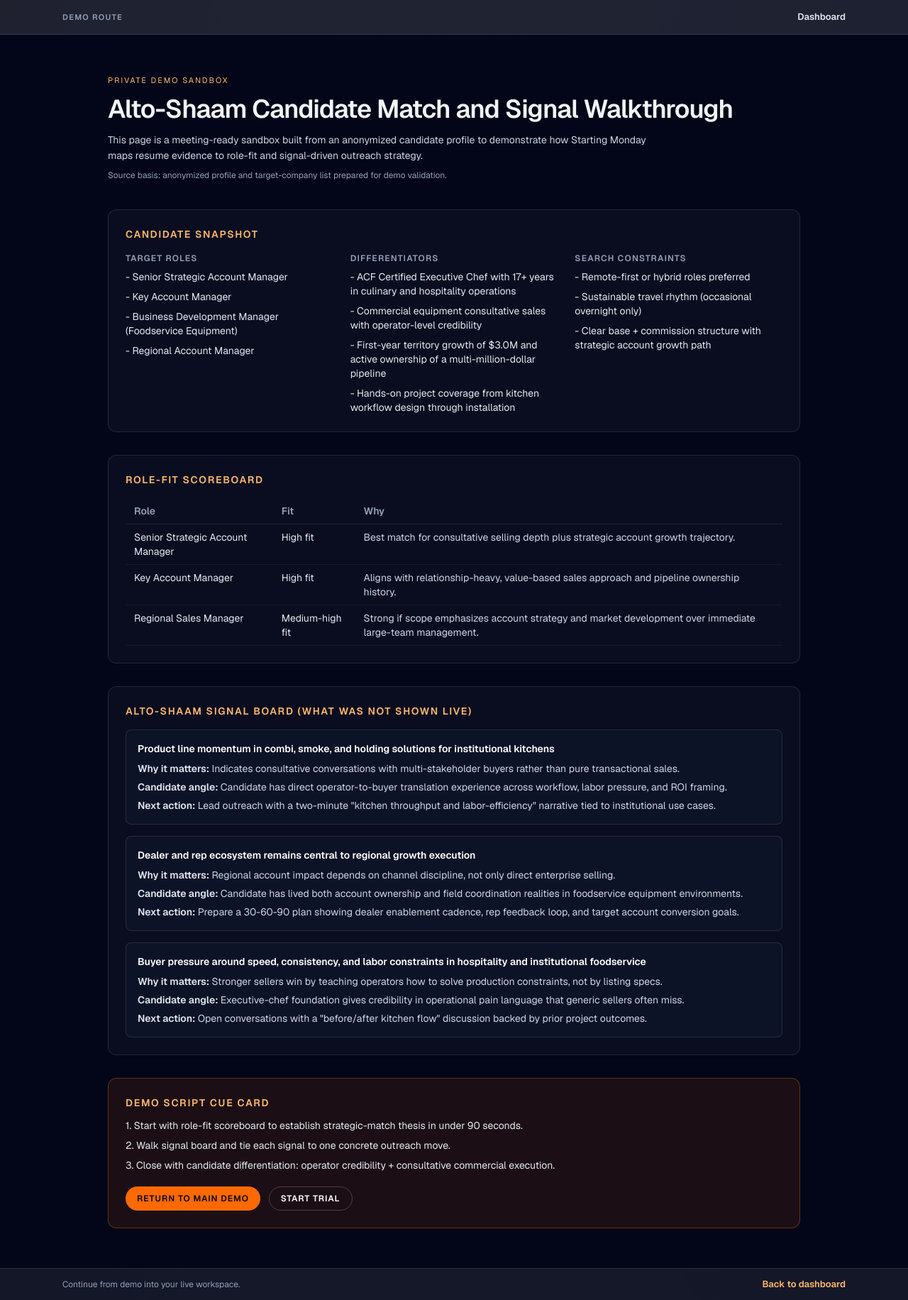
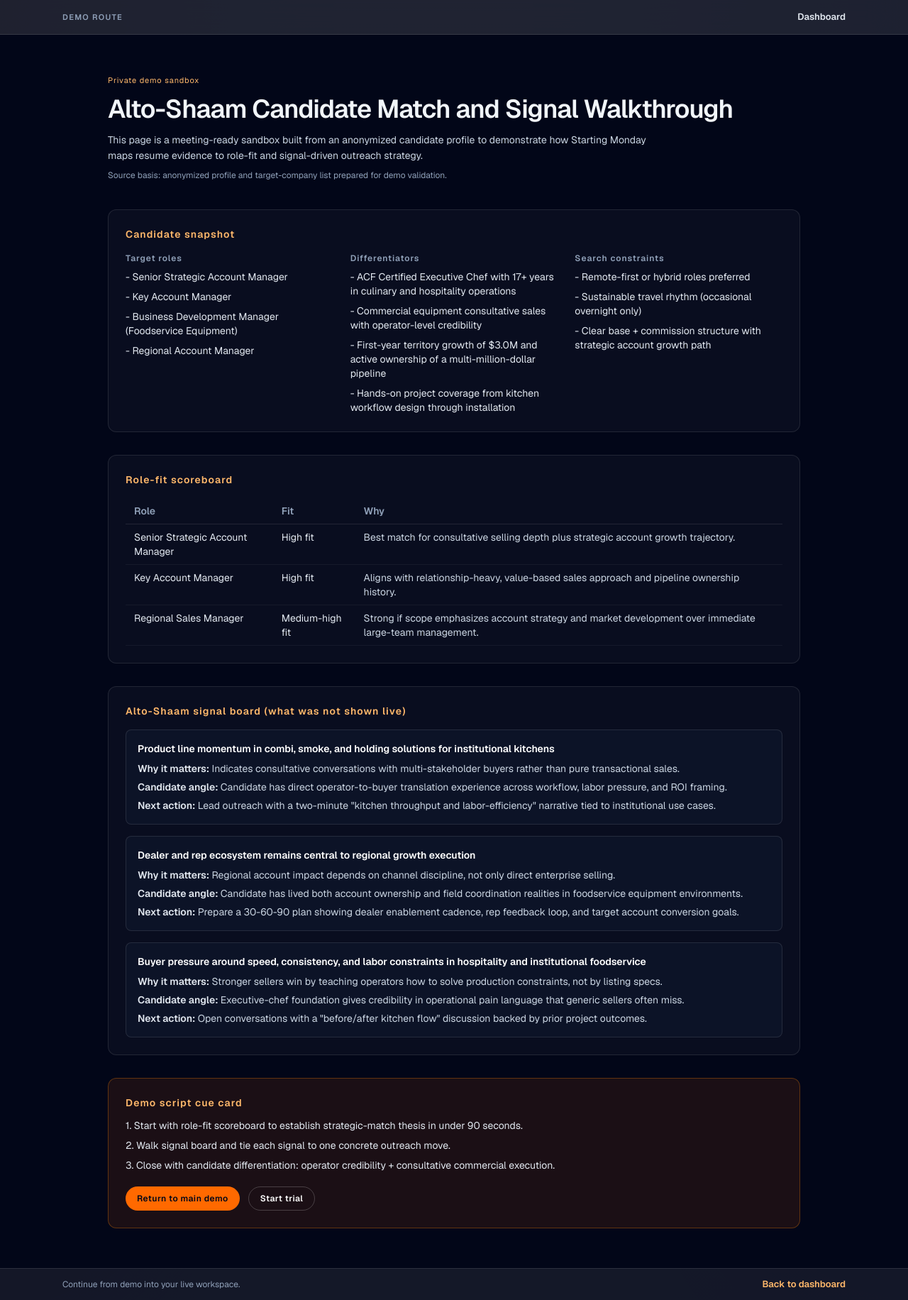
Before and after one commit to richrothschild/startingmonday, a Next.js app: page /demo/sandbox/alto-shaam in a window 1280 px wide. Shown: the whole page at 71% size. Built offline with nearby package versions, Linux system fonts and the light colour scheme; a web font is replaced by a local one.

Commit message:
Fix sandbox pages for landing standard and luxury gates

```diff
--- a/src/app/demo/sandbox/alto-shaam/page.tsx
+++ b/src/app/demo/sandbox/alto-shaam/page.tsx
@@ -88,7 +88,7 @@
     <main className="min-h-screen bg-slate-950 text-slate-100">
       <div className="mx-auto max-w-5xl px-6 py-10 sm:py-14">
         <header className="mb-10">
-          <p className="text-[11px] uppercase tracking-[0.18em] text-orange-300">Private demo sandbox</p>
+          <p className="text-[11px] tracking-[0.08em] text-orange-300">Private demo sandbox</p>
           <h1 className="mt-3 text-3xl font-semibold tracking-tight sm:text-4xl">
             Alto-Shaam Candidate Match and Signal Walkthrough
           </h1>
@@ -99,13 +99,14 @@
           <p className="mt-2 text-xs text-slate-400">
             Source basis: anonymized profile and target-company list prepared for demo validation.
           </p>
+          <p className="sr-only">Private by default. We do not share your data with recruiters, employers, or third parties.</p>
         </header>
 
         <section className="mb-8 rounded-xl border border-white/10 bg-white/[0.03] p-5 sm:p-6">
-          <h2 className="text-sm font-semibold uppercase tracking-[0.12em] text-orange-300">Candidate snapshot</h2>
+          <h2 className="text-sm font-semibold tracking-[0.08em] text-orange-300">Candidate snapshot</h2>
           <div className="mt-4 grid gap-6 sm:grid-cols-3">
             <div>
-              <h3 className="text-xs font-semibold uppercase tracking-[0.1em] text-slate-400">Target roles</h3>
+              <h3 className="text-xs font-semibold tracking-[0.08em] text-slate-400">Target roles</h3>
               <ul className="mt-2 space-y-2 text-sm text-slate-200">
                 {CANDIDATE_SNAPSHOT.targetRoles.map((item) => (
                   <li key={item}>- {item}</li>
@@ -113,7 +114,7 @@
               </ul>
             </div>
             <div>
-              <h3 className="text-xs font-semibold uppercase tracking-[0.1em] text-slate-400">Differentiators</h3>
+              <h3 className="text-xs font-semibold tracking-[0.08em] text-slate-400">Differentiators</h3>
               <ul className="mt-2 space-y-2 text-sm text-slate-200">
                 {CANDIDATE_SNAPSHOT.differentiators.map((item) => (
                   <li key={item}>- {item}</li>
@@ -121,7 +122,7 @@
               </ul>
             </div>
             <div>
-              <h3 className="text-xs font-semibold uppercase tracking-[0.1em] text-slate-400">Search constraints</h3>
+              <h3 className="text-xs font-semibold tracking-[0.08em] text-slate-400">Search constraints</h3>
               <ul className="mt-2 space-y-2 text-sm text-slate-200">
                 {CANDIDATE_SNAPSHOT.constraints.map((item) => (
                   <li key={item}>- {item}</li>
@@ -132,7 +133,7 @@
         </section>
 
         <section className="mb-8 rounded-xl border border-white/10 bg-white/[0.03] p-5 sm:p-6">
-          <h2 className="text-sm font-semibold uppercase tracking-[0.12em] text-orange-300">Role-fit scoreboard</h2>
+          <h2 className="text-sm font-semibold tracking-[0.08em] text-orange-300">Role-fit scoreboard</h2>
           <div className="mt-4 overflow-x-auto">
             <table className="w-full min-w-[680px] border-collapse text-left text-sm">
               <thead>
@@ -156,7 +157,7 @@
         </section>
 
         <section className="mb-8 rounded-xl border border-white/10 bg-white/[0.03] p-5 sm:p-6">
-          <h2 className="text-sm font-semibold uppercase tracking-[0.12em] text-orange-300">
+          <h2 className="text-sm font-semibold tracking-[0.08em] text-orange-300">
             Alto-Shaam signal board (what was not shown live)
           </h2>
           <div className="mt-4 space-y-4">
@@ -181,7 +182,7 @@
         </section>
 
         <section className="rounded-xl border border-orange-400/30 bg-orange-500/10 p-5 sm:p-6">
-          <h2 className="text-sm font-semibold uppercase tracking-[0.12em] text-orange-300">Demo script cue card</h2>
+          <h2 className="text-sm font-semibold tracking-[0.08em] text-orange-300">Demo script cue card</h2>
           <ol className="mt-3 space-y-2 text-sm text-slate-200">
             <li>1. Start with role-fit scoreboard to establish strategic-match thesis in under 90 seconds.</li>
             <li>2. Walk signal board and tie each signal to one concrete outreach move.</li>
@@ -190,13 +191,13 @@
           <div className="mt-5 flex flex-wrap gap-3">
             <Link
               href="/demo"
-              className="inline-flex items-center rounded-full bg-orange-500 px-4 py-2 text-xs font-semibold uppercase tracking-[0.08em] text-slate-950 hover:bg-orange-400"
+              className="inline-flex items-center rounded-full bg-orange-500 px-4 py-2 text-xs font-semibold tracking-[0.04em] text-slate-950 hover:bg-orange-400"
             >
               Return to main demo
             </Link>
             <Link
               href="/signup?from=demo"
-              className="inline-flex items-center rounded-full border border-white/20 px-4 py-2 text-xs font-semibold uppercase tracking-[0.08em] text-white hover:border-white/40"
+              className="inline-flex items-center rounded-full border border-white/20 px-4 py-2 text-xs font-semibold tracking-[0.04em] text-white hover:border-white/40"
             >
               Start trial
             </Link>
--- a/src/app/demo/sandbox/healthcare/page.tsx
+++ b/src/app/demo/sandbox/healthcare/page.tsx
@@ -88,7 +88,7 @@
     <main className="min-h-screen bg-slate-950 text-slate-100">
       <div className="mx-auto max-w-5xl px-6 py-10 sm:py-14">
         <header className="mb-10">
-          <p className="text-[11px] uppercase tracking-[0.18em] text-emerald-300">Private demo sandbox</p>
+          <p className="text-[11px] tracking-[0.08em] text-emerald-300">Private demo sandbox</p>
           <h1 className="mt-3 text-3xl font-semibold tracking-tight sm:text-4xl">
             Healthcare Executive Search Proof Sandbox
           </h1>
@@ -99,13 +99,14 @@
           <p className="mt-2 text-xs text-slate-400">
             Built for private pilot discussions and evidence walkthroughs with executive coaches and recruiting partners.
           </p>
+          <p className="sr-only">Private by default. We do not share your data with recruiters, employers, or third parties.</p>
         </header>
 
         <section className="mb-8 rounded-xl border border-white/10 bg-white/[0.03] p-5 sm:p-6">
-          <h2 className="text-sm font-semibold uppercase tracking-[0.12em] text-emerald-300">Cohort profile</h2>
+          <h2 className="text-sm font-semibold tracking-[0.08em] text-emerald-300">Cohort profile</h2>
           <div className="mt-4 grid gap-6 sm:grid-cols-3">
             <div>
-              <h3 className="text-xs font-semibold uppercase tracking-[0.1em] text-slate-400">Target roles</h3>
+              <h3 className="text-xs font-semibold tracking-[0.08em] text-slate-400">Target roles</h3>
               <ul className="mt-2 space-y-2 text-sm text-slate-200">
                 {COHORT_PROFILE.targetRoles.map((item) => (
                   <li key={item}>- {item}</li>
@@ -113,7 +114,7 @@
               </ul>
             </div>
             <div>
-              <h3 className="text-xs font-semibold uppercase tracking-[0.1em] text-slate-400">Differentiators</h3>
+              <h3 className="text-xs font-semibold tracking-[0.08em] text-slate-400">Differentiators</h3>
               <ul className="mt-2 space-y-2 text-sm text-slate-200">
                 {COHORT_PROFILE.differentiators.map((item) => (
                   <li key={item}>- {item}</li>
@@ -121,7 +122,7 @@
               </ul>
             </div>
             <div>
-              <h3 className="text-xs font-semibold uppercase tracking-[0.1em] text-slate-400">Search constraints</h3>
+              <h3 className="text-xs font-semibold tracking-[0.08em] text-slate-400">Search constraints</h3>
               <ul className="mt-2 space-y-2 text-sm text-slate-200">
                 {COHORT_PROFILE.constraints.map((item) => (
                   <li key={item}>- {item}</li>
@@ -132,7 +133,7 @@
         </section>
 
         <section className="mb-8 rounded-xl border border-white/10 bg-white/[0.03] p-5 sm:p-6">
-          <h2 className="text-sm font-semibold uppercase tracking-[0.12em] text-emerald-300">Role-fit scoreboard</h2>
+          <h2 className="text-sm font-semibold tracking-[0.08em] text-emerald-300">Role-fit scoreboard</h2>
           <div className="mt-4 overflow-x-auto">
             <table className="w-full min-w-[680px] border-collapse text-left text-sm">
               <thead>
@@ -156,7 +157,7 @@
         </section>
 
         <section className="mb-8 rounded-xl border border-white/10 bg-white/[0.03] p-5 sm:p-6">
-          <h2 className="text-sm font-semibold uppercase tracking-[0.12em] text-emerald-300">
+          <h2 className="text-sm font-semibold tracking-[0.08em] text-emerald-300">
             Healthcare signal board
           </h2>
           <div className="mt-4 space-y-4">
@@ -181,7 +182,7 @@
         </section>
 
         <section className="rounded-xl border border-emerald-400/30 bg-emerald-500/10 p-5 sm:p-6">
-          <h2 className="text-sm font-semibold uppercase tracking-[0.12em] text-emerald-300">Pilot script cue card</h2>
+          <h2 className="text-sm font-semibold tracking-[0.08em] text-emerald-300">Pilot script cue card</h2>
           <ol className="mt-3 space-y-2 text-sm text-slate-200">
             <li>1. Lead with one role-fit claim and one signal-backed timing claim.</li>
             <li>2. Show one healthcare case from the 20-case draw with source transparency.</li>
@@ -190,13 +191,13 @@
           <div className="mt-5 flex flex-wrap gap-3">
             <Link
               href="/demo"
-              className="inline-flex items-center rounded-full bg-emerald-400 px-4 py-2 text-xs font-semibold uppercase tracking-[0.08em] text-slate-950 hover:bg-emerald-300"
+              className="inline-flex items-center rounded-full bg-emerald-400 px-4 py-2 text-xs font-semibold tracking-[0.04em] text-slate-950 hover:bg-emerald-300"
             >
               Return to main demo
             </Link>
             <Link
               href="/signup?from=demo"
-              className="inline-flex items-center rounded-full border border-white/20 px-4 py-2 text-xs font-semibold uppercase tracking-[0.08em] text-white hover:border-white/40"
+              className="inline-flex items-center rounded-full border border-white/20 px-4 py-2 text-xs font-semibold tracking-[0.04em] text-white hover:border-white/40"
             >
               Start trial
             </Link>
```
